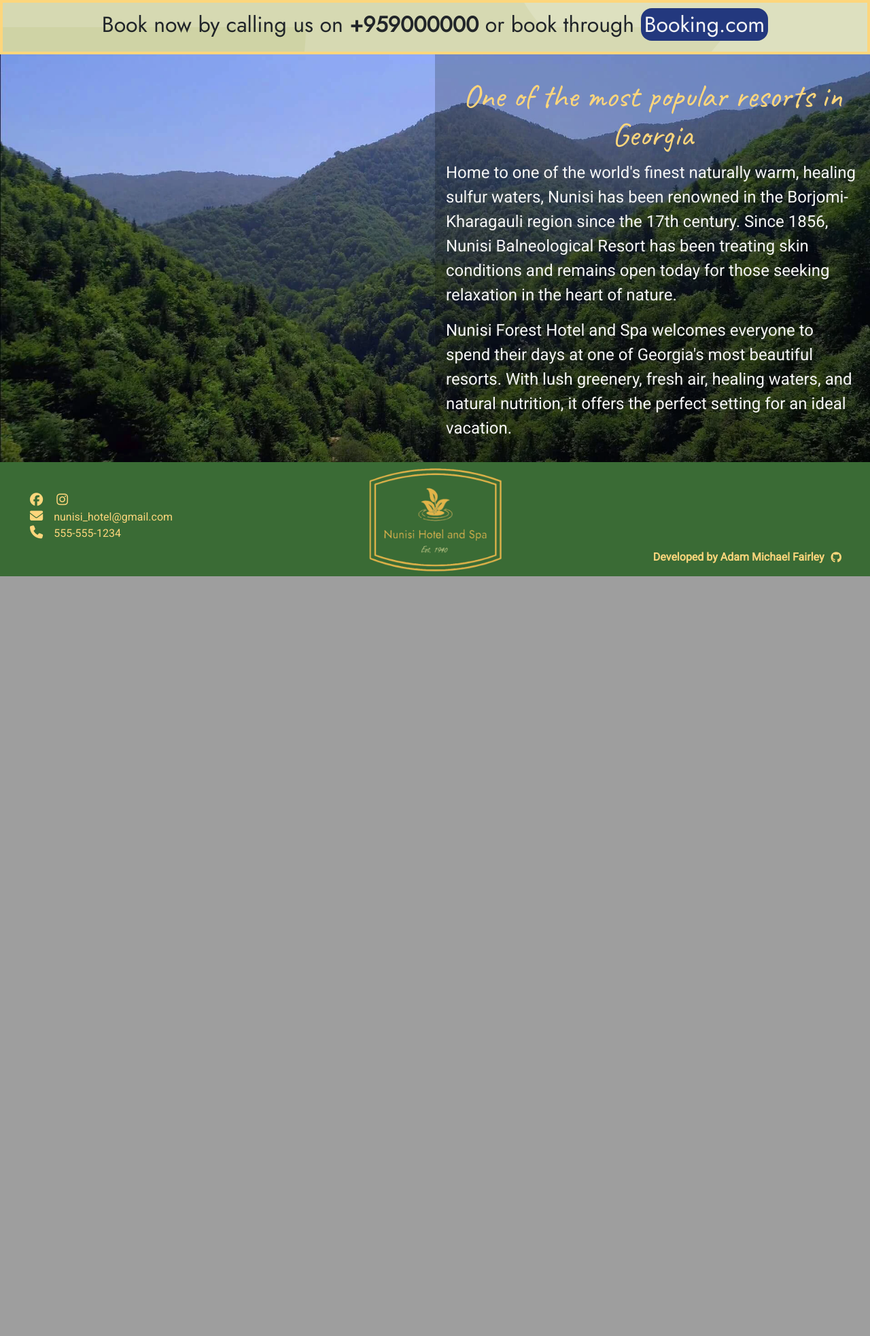
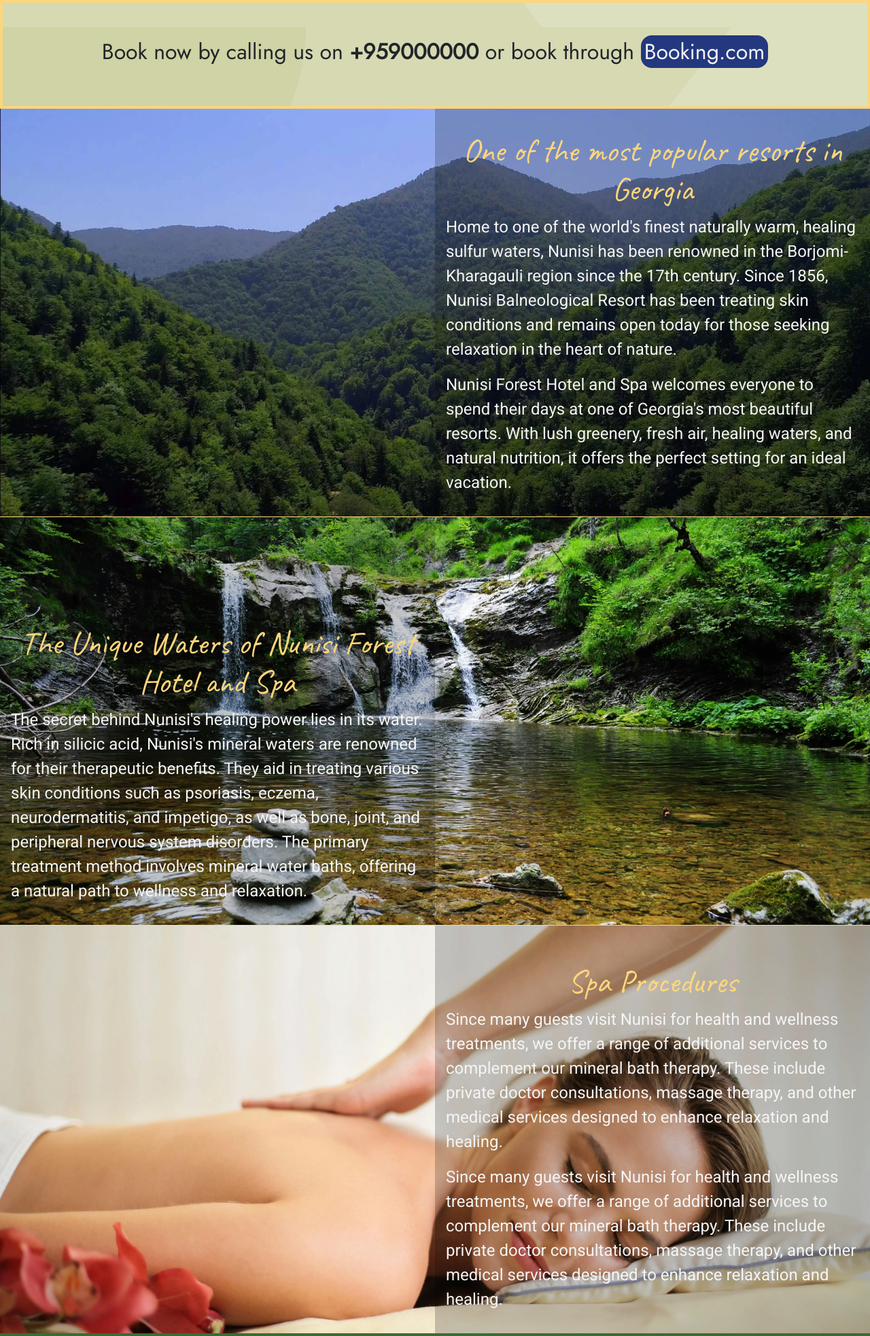
Before and after one commit to amfairley/nunisi_hotel_website, a Django app: page /en/ in a window 1280 px wide. Shown: the part 758-2724 px from the top of the page at 68% size. Before the commit the page ends 1606 px from the top, so only its background shows below. Run offline with Django 5.2, Linux system fonts and the light colour scheme; some libraries are stand-ins or nearby versions.

Commit message:
add water and spa sections

```diff
--- a/homepage/templates/homepage/includes/about_us.html
+++ b/homepage/templates/homepage/includes/about_us.html
@@ -3,7 +3,6 @@
         <div class="col-12 about-us-background-image">
             <img
                 src="{% if DEBUG %}{{ MEDIA_URL }}resort-information-image-1.webp{% else %}{{ MEDIA_URL }}v1742992504/resort-information-image-1_usa9x2.webp{% endif %}"
-                class="d-block w-100"
                 alt="An arial view of Nunisi forest"
                 loading="lazy"
             >
--- a/homepage/templates/homepage/includes/book.html
+++ b/homepage/templates/homepage/includes/book.html
@@ -8,8 +8,8 @@
         <br class="booking-spacer">
         or book through
         <br class="booking-spacer">
-        <a class="booking-com-link"
-            class="booking-link"
+        <a
+            class="booking-com-link"
             href="https://www.booking.com/hotel/ge/nunisi-forest-spa.html"
             aria-label = "Go to the booking.com page for Nunisi Hotel Forest and Spa"
             title="booking.com page"
--- a/homepage/templates/homepage/includes/services.html
+++ b/homepage/templates/homepage/includes/spa.html
@@ -1,8 +1,34 @@
-<div id="index-services">
+<div class="container-fluid" id="index-spa">
+    <div class="row g-0">
+        <div class="col-12 spa-background-image">
+            <img
+                src="{% if DEBUG %}{{ MEDIA_URL }}services-massage.webp{% else %}{{ MEDIA_URL }}v1742991169/services-massage_s99nuy.webp{% endif %}"
+                alt="An image of a relaxing massage"
+                loading="lazy"
+            >
+        </div>
+        <div class="d-none d-lg-block col-6 spa-empty-space">
+        </div>
+        <div class="col-12 col-md-6 spa-text">
+            <h3>{{ spa_title }}</h3>
+            <p>{{ spa_paragraph_1 }}</p>
+            <p>{{ spa_paragraph_2 }}</p>
+        </div>
+
+    </div>
+    <div class="col-12 spa-bottom-text">
+        <h3>{{ spa_title }}</h3>
+        <p>{{ spa_paragraph_1 }}</p>
+        <p>{{ spa_paragraph_2 }}</p>
+    </div>
+</div>
+
+
+
+<!-- <div id="index-services">
     <h2 class="section-title">Services</h2>
     <div id="resortServiceCarousel" class="carousel slide">
         <div class="carousel-inner">
-            <!--Services Card Water-->
             <div class="carousel-item active">
                 <div class="card services-card">
                     <div class="row g-0">
@@ -23,7 +49,6 @@
                     </div>
                 </div>
             </div>
-            <!--Services Card Massage-->
             <div class="carousel-item">
                 <div class="card services-card">
                     <div class="row g-0">
@@ -42,7 +67,6 @@
                     </div>
                 </div>
             </div>
-            <!--Services Card Hike-->
             <div class="carousel-item">
                 <div class="card services-card">
                     <div class="row g-0">
@@ -74,4 +98,4 @@
         </button>
     </div>
 </div>
-<hr class="index-horizontal-rule">
+<hr class="index-horizontal-rule"> -->
--- /dev/null
+++ b/homepage/templates/homepage/includes/water.html
@@ -0,0 +1,21 @@
+<div class="container-fluid" id="index-water">
+    <div class="row g-0">
+        <div class="col-12 water-background-image">
+            <img
+                src="{% if DEBUG %}{{ MEDIA_URL }}services-water.webp{% else %}{{ MEDIA_URL }}v1742991170/services-water_eaoooj.webp{% endif %}"
+                alt="An image of a relaxing forest river"
+                loading="lazy"
+            >
+        </div>
+        <div class="col-12 col-md-6 water-text">
+            <h3>{{ water_title }}</h3>
+            <p>{{ water_paragraph }}</p>
+        </div>
+        <div class="d-none d-lg-block col-6 water-empty-space">
+        </div>
+    </div>
+    <div class="col-12 water-bottom-text">
+        <h3>{{ water_title }}</h3>
+        <p>{{ water_paragraph }}</p>
+    </div>
+</div>
--- a/homepage/templates/homepage/index.html
+++ b/homepage/templates/homepage/index.html
@@ -17,6 +17,8 @@
     <link rel="stylesheet" type="text/css" href="{% static 'css/index/page_break.css' %}">
     <link rel="stylesheet" type="text/css" href="{% static 'css/index/book.css' %}">
     <link rel="stylesheet" type="text/css" href="{% static 'css/index/about_us.css' %}">
+    <link rel="stylesheet" type="text/css" href="{% static 'css/index/water.css' %}">
+    <link rel="stylesheet" type="text/css" href="{% static 'css/index/spa.css' %}">
 
 
 
@@ -32,7 +34,7 @@
         {% include 'homepage/includes/hero_image.html' %}
         {% include 'homepage/includes/book.html' %}
         {% include 'homepage/includes/about_us.html' %}
-
-
+        {% include 'homepage/includes/water.html' %}
+        {% include 'homepage/includes/spa.html' %}
     </main>
 {% endblock %}
--- a/homepage/views.py
+++ b/homepage/views.py
@@ -15,6 +15,13 @@ def index(request):
         'about_us_title': trans['about_us_title'],
         'about_us_paragraph_1': trans['about_us_paragraph_1'],
         'about_us_paragraph_2': trans['about_us_paragraph_2'],
+        'water_title': trans['water_title'],
+        'water_paragraph': trans['water_paragraph'],
+        'spa_title': trans['spa_title'],
+        'spa_paragraph_1': trans['spa_paragraph_1'],
+        'spa_paragraph_2': trans['spa_paragraph_1'],
+        'location_title': trans['location_title'],
+        'location_paragraph': trans['location_paragraph'],
     }
     return render(
         request,
@@ -38,6 +45,13 @@ def translate(language):
             'about_us_title': _('One of the most popular resorts in Georgia'),
             'about_us_paragraph_1': _("Home to one of the world's finest naturally warm, healing sulfur waters, Nunisi has been renowned in the Borjomi-Kharagauli region since the 17th century. Since 1856, Nunisi Balneological Resort has been treating skin conditions and remains open today for those seeking relaxation in the heart of nature."),
             'about_us_paragraph_2': _("Nunisi Forest Hotel and Spa welcomes everyone to spend their days at one of Georgia's most beautiful resorts. With lush greenery, fresh air, healing waters, and natural nutrition, it offers the perfect setting for an ideal vacation."),
+            'water_title': _('The Unique Waters of Nunisi Forest Hotel and Spa'),
+            'water_paragraph': _("The secret behind Nunisi's healing power lies in its water. Rich in silicic acid, Nunisi's mineral waters are renowned for their therapeutic benefits. They aid in treating various skin conditions such as psoriasis, eczema, neurodermatitis, and impetigo, as well as bone, joint, and peripheral nervous system disorders. The primary treatment method involves mineral water baths, offering a natural path to wellness and relaxation."),
+            'spa_title': _('Spa Procedures'),
+            'spa_paragraph_1': _('Since many guests visit Nunisi for health and wellness treatments, we offer a range of additional services to complement our mineral bath therapy. These include private doctor consultations, massage therapy, and other medical services designed to enhance relaxation and healing.'),
+            'spa_paragraph_2': _('Doctor Consultations: Guests have the opportunity to receive personalized advice from a qualified doctor. Each consultation is tailored to the individual, ensuring the most appropriate treatment plan for their specific needs.'),
+            'location_title': _('Location'),
+            'location_paragraph': _('Situated 750 meters above sea level within the Borjomi-Kharagauli National Park, in the scenic gorge of the Nunisistskali River, lies the Nunisi Forest Hotel and Spa. With its unique combination of a mild climate and high-alkalinity mineral water, Nunisi is especially beneficial for individuals suffering from skin conditions.'),
         }
 
     finally:
--- a/static/css/index/book.css
+++ b/static/css/index/book.css
@@ -1,6 +1,6 @@
 #booking-container {
     border: 0.25rem solid #FDD67C;
-    min-height: 5rem;
+    min-height: 10rem;
     display: flex;
     justify-content: center;
     align-items: center;
--- /dev/null
+++ b/static/css/index/spa.css
@@ -0,0 +1,114 @@
+#index-spa{
+    box-sizing: border-box;
+    margin: 0;
+    padding: 0;
+    width: 100%;
+    position: relative;
+    border-top: 1px solid #FDD67C;
+}
+
+.spa-background-image {
+    position: relative;
+}
+
+.spa-background-image img {
+    width: 100%;
+    height: auto;
+    max-height: 600px;
+    object-fit: cover; /* Ensures the image fully covers the area */
+}
+
+.spa-empty-space,
+.spa-text {
+    position: absolute;
+    height: 100%;
+}
+
+.spa-empty-space {
+    left: 0;
+}
+
+.spa-text {
+    right: 0;
+}
+
+.spa-text {
+    color: white;
+    font-size: 2rem;
+    background: rgba(0, 0, 0, 0.2);
+    padding: 1rem;
+    display: flex;
+    justify-content: flex-end;
+    align-items: flex-end;
+    flex-direction: column;
+}
+
+.spa-text h3 {
+    font-family: Caveat, "Brush Script MT", cursive;
+    color: #FDD67C;
+    font-size: 3rem;
+    text-align: center;
+    width: 100%;
+}
+
+.spa-text p {
+    font-family: Roboto, Arial, Helvetica, sans-serif;
+    color: #f5f5f5;
+    font-size: 1.5rem;
+    align-items: baseline;
+}
+
+.spa-bottom-text {
+    display: none;
+}
+
+.spa-bottom-text h3 {
+    font-family: Jost, Arial, Helvetica, sans-serif;
+    font-size: 1.5rem;
+    text-align: center;
+    width: 100%;
+}
+
+.spa-bottom-text p {
+    font-family: Roboto, Arial, Helvetica, sans-serif;
+    font-size: 1rem;
+}
+
+@media (max-width: 1100px) {
+    /*Update text size*/
+    .spa-text p {
+        font-size: 1rem;
+    }
+
+    .spa-text h3 {
+        width: 100%;
+        font-size: 2rem;
+        text-align: center;
+    }
+}
+
+
+@media (max-width: 600px) {
+    /*Remove text div */
+    .spa-text {
+        display: none;
+    }
+
+    /*Show text below*/
+    .spa-bottom-text {
+        display: block;
+        height: fit-content;
+        color: #3A6B35;
+        font-size: 2rem;
+        padding: 1rem;
+        display: flex;
+        justify-content: flex-end;
+        align-items: flex-end;
+        flex-direction: column;
+    }
+
+    /*Remove border at top */
+        #index-spa{
+            border-top: none;
+        }
+}
--- /dev/null
+++ b/static/css/index/water.css
@@ -0,0 +1,114 @@
+#index-water{
+    box-sizing: border-box;
+    margin: 0;
+    padding: 0;
+    width: 100%;
+    position: relative;
+    border-top: 1px solid #FDD67C;
+}
+
+.water-background-image {
+    position: relative;
+}
+
+.water-background-image img {
+    width: 100%;
+    height: auto;
+    max-height: 600px;
+    object-fit: cover; /* Ensures the image fully covers the area */
+}
+
+.water-empty-space,
+.water-text {
+    position: absolute;
+    height: 100%;
+}
+
+.water-empty-space {
+    right: 0;
+}
+
+.water-text {
+    left: 0;
+}
+
+.water-text {
+    color: white;
+    font-size: 2rem;
+    background: rgba(0, 0, 0, 0.2);
+    padding: 1rem;
+    display: flex;
+    justify-content: flex-end;
+    align-items: flex-end;
+    flex-direction: column;
+}
+
+.water-text h3 {
+    font-family: Caveat, "Brush Script MT", cursive;
+    color: #FDD67C;
+    font-size: 3rem;
+    text-align: center;
+}
+
+.water-text p {
+    font-family: Roboto, Arial, Helvetica, sans-serif;
+    color: #f5f5f5;
+    font-size: 1.5rem;
+    align-items: baseline;
+}
+
+.water-bottom-text {
+    display: none;
+}
+
+.water-bottom-text h3 {
+    font-family: Jost, Arial, Helvetica, sans-serif;
+    font-size: 1.5rem;
+    text-align: center;
+    width: 100%;
+}
+
+.water-bottom-text p {
+    font-family: Roboto, Arial, Helvetica, sans-serif;
+    font-size: 1rem;
+}
+
+@media (max-width: 1100px) {
+    /*Update text size*/
+    .water-text p {
+        font-size: 1rem;
+    }
+
+    .water-text h3 {
+        width: 100%;
+        font-size: 2rem;
+        text-align: center;
+        width: 100%;
+    }
+}
+
+
+@media (max-width: 600px) {
+    /*Remove text div */
+    .water-text {
+        display: none;
+    }
+
+    /*Show text below*/
+    .water-bottom-text {
+        display: block;
+        height: fit-content;
+        color: #3A6B35;
+        font-size: 2rem;
+        padding: 1rem;
+        display: flex;
+        justify-content: flex-end;
+        align-items: flex-end;
+        flex-direction: column;
+    }
+
+    /*Remove border at top */
+    #index-water{
+        border-top: none;
+    }
+}
```
Also changed, not shown: static/css/base.css (+0 -85 lines), locale/en/LC_MESSAGES/django.po, locale/ka/LC_MESSAGES/django.po, 7 other files.
